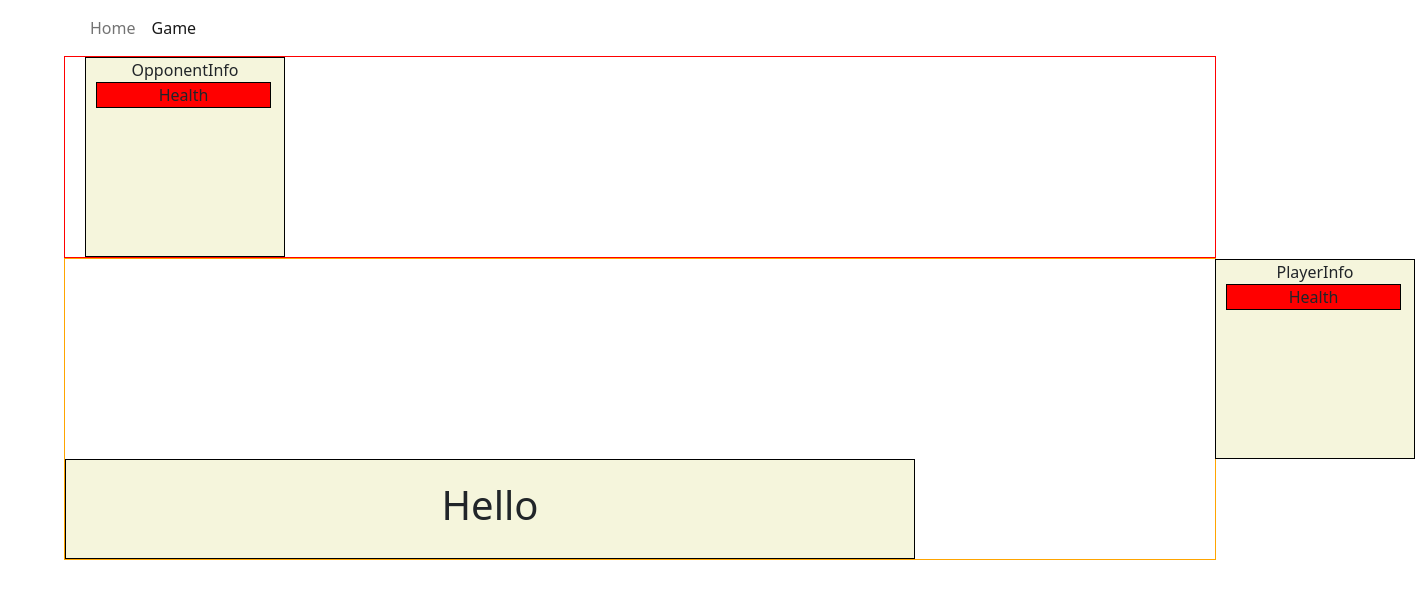
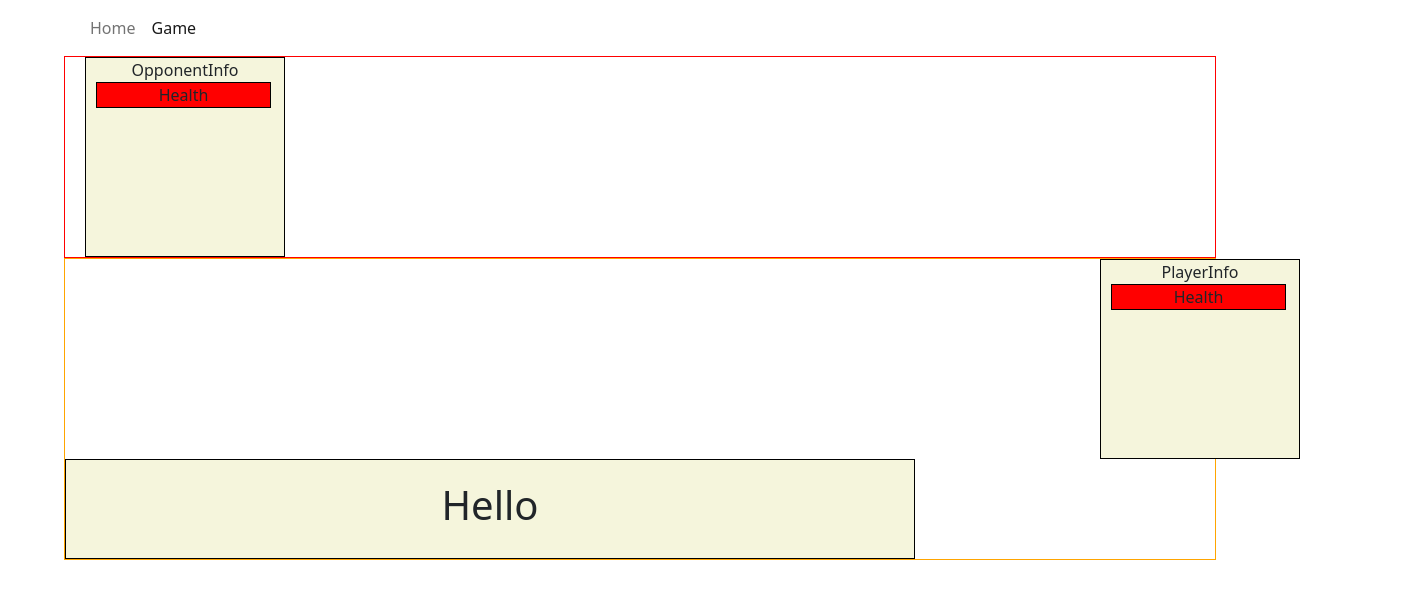
Before and after one commit to jwong65/JSX_Milestone, a React (Create React App) app: page /game in a window 1280 px wide. Shown: the top 598 px of the page, 1415 px wide, since content can reach past the window. Built offline with nearby package versions, Linux system fonts and the light colour scheme.

Commit message:
Fixed the width so it would work regardless of resolution

```diff
--- a/src/CSS/styles.css
+++ b/src/CSS/styles.css
@@ -20,8 +20,8 @@ body{
     position: relative;
 }
 .playerinfo{
-    left: 1150px;
     position: relative;
+    left: 90%
 }
 .health{
     border: 1px solid black;
```
